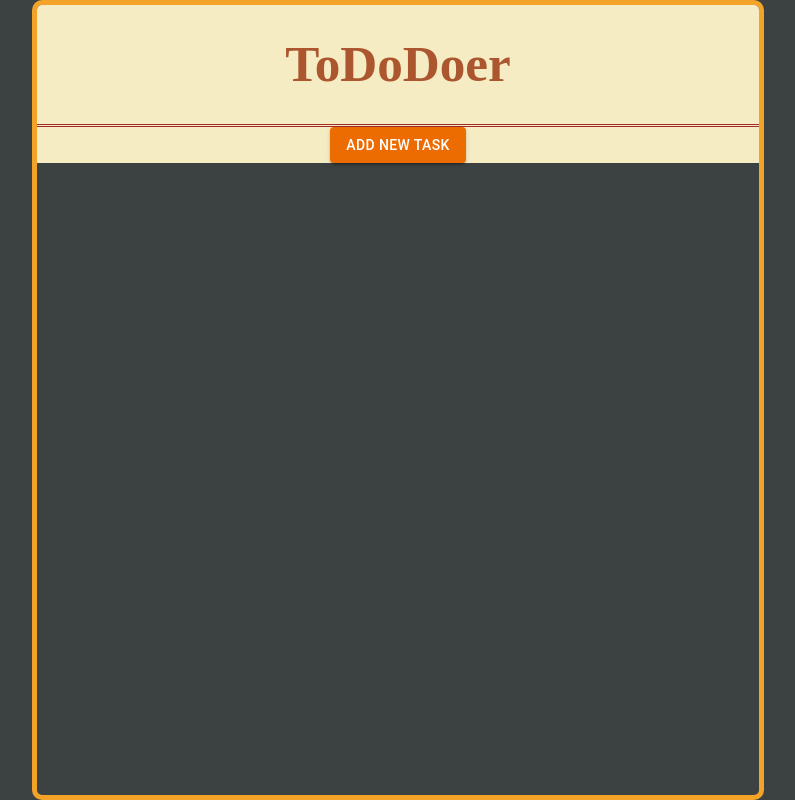
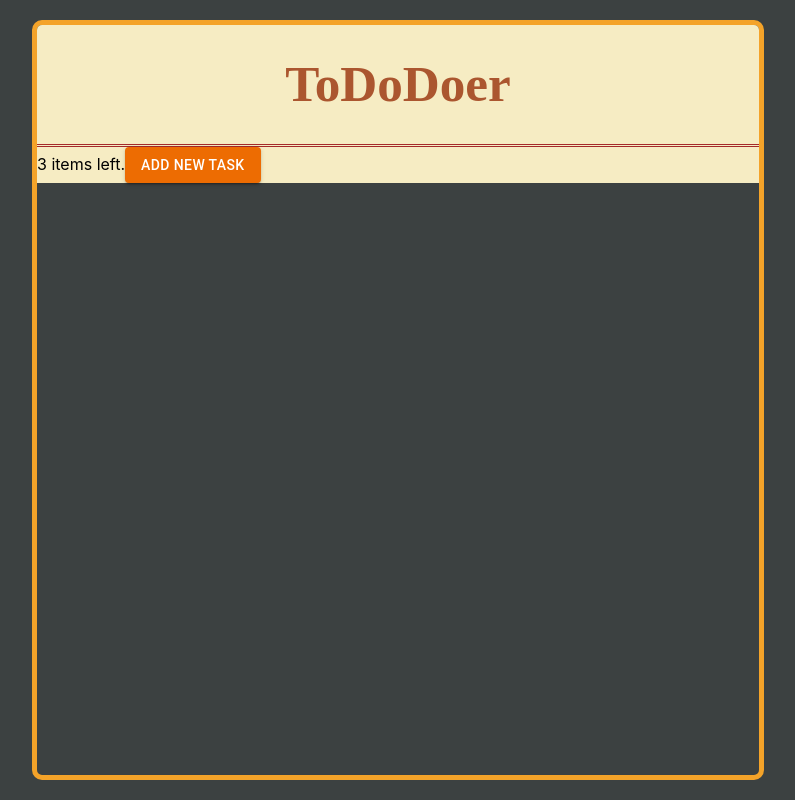
Before and after one commit to Farimah71/ToDoDoer, a React (Vite) app: page / in a window 1280 px wide. Shown: the whole page, without its empty margins (242-1037 px from the left). Built offline with nearby package versions, Linux system fonts and the light colour scheme; a web font is replaced by a local one.

Commit message:
Install React-bootstrap

```diff
--- a/package.json
+++ b/package.json
@@ -13,7 +13,9 @@
     "@emotion/styled": "^11.10.6",
     "@mui/material": "^5.12.1",
     "@reduxjs/toolkit": "^1.9.5",
+    "bootstrap": "^5.2.3",
     "react": "^18.2.0",
+    "react-bootstrap": "^2.7.4",
     "react-dom": "^18.2.0",
     "react-redux": "^8.0.5"
   },
--- a/src/app/App.scss
+++ b/src/app/App.scss
@@ -1,7 +1,7 @@
 #root {
   max-width: 1280px;
-  margin: 0 auto;
-  text-align: center;
+  margin: 20px auto;
+  // text-align: center;
   border: 5px solid rgb(244, 163, 41);
   border-radius: 10px;
 }
--- a/src/components/buttons/MyButton.tsx
+++ b/src/components/buttons/MyButton.tsx
@@ -6,7 +6,7 @@ interface buttonProps {
 
 const MyButton = (props: buttonProps) => {
   return (
-    <Button variant="contained" color="warning" href="#contained-buttons">
+    <Button variant="contained" color="warning" href="#">
       {props.text}
     </Button>
   );
--- a/src/layouts/header/header.scss
+++ b/src/layouts/header/header.scss
@@ -4,6 +4,7 @@
   width: 45rem;
   //   height: 3rem;
   line-height: 3rem;
+  text-align: center;
   padding: 1px;
   background-color: mainBgColor.$main-bg-color;
   border-bottom-style: double;
--- a/src/layouts/main/Main.tsx
+++ b/src/layouts/main/Main.tsx
@@ -4,6 +4,7 @@ import "./main.scss";
 const Main = () => {
   return (
     <div className="main">
+      <span className="remained-tasks"> 3 items left.</span>
       <MyButton text="Add new task" />
     </div>
   );
```
Also changed, not shown: 1 other file (tests, documents, lock files or other folders).
